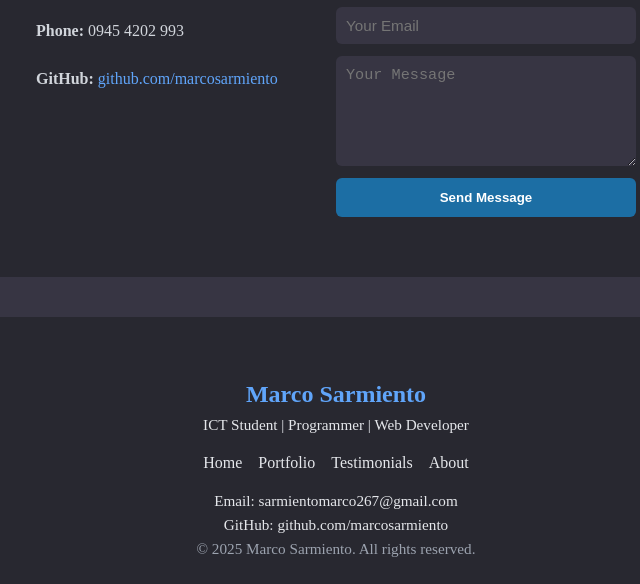
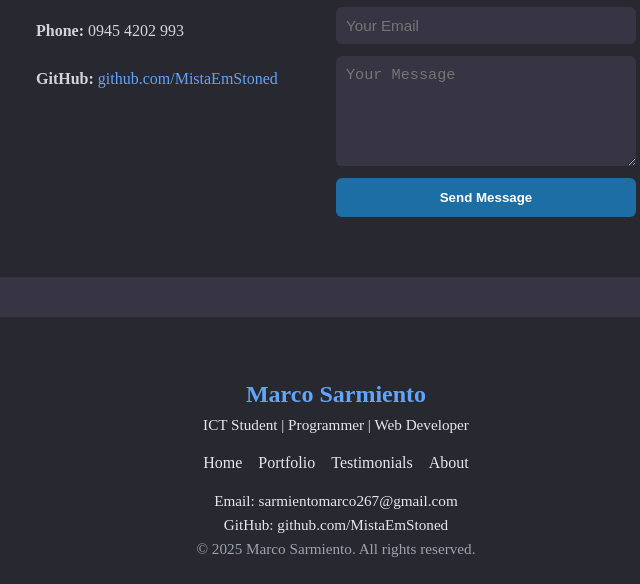
Before and after one commit to MistaEmStoned/Marco, a plain HTML site: page index.html in a window 1280 px wide. Shown: the part 2467-3051 px from the top of the page, 304-944 px from the left. Drawn offline with Linux system fonts and the light colour scheme.

```diff
--- a/index.html
+++ b/index.html
@@ -124,7 +124,7 @@
     <div class="contact-info">
       <p><strong>Email:</strong> sarmientomarco267@gmail.com</p>
       <p><strong>Phone:</strong> 0945 4202 993</p>
-      <p><strong>GitHub:</strong> <a href="https://github.com/marcosarmiento" target="_blank">github.com/marcosarmiento</a></p>
+      <p><strong>GitHub:</strong> <a href="https://github.com/MistaEmStoned" target="_blank">github.com/MistaEmStoned</a></p>
     </div>
 
     <form class="contact-form" action="#" method="post">
@@ -151,7 +151,7 @@
 
     <div class="footer-contact">
       <p>Email: sarmientomarco267@gmail.com</p>
-      <p>GitHub: github.com/marcosarmiento</p>
+      <p>GitHub: github.com/MistaEmStoned</p>
     </div>
 
     <p class="footer-copy">© 2025 Marco Sarmiento. All rights reserved.</p>
@@ -159,4 +159,5 @@
 </footer>
 
 </body>
+
 </html>
```
